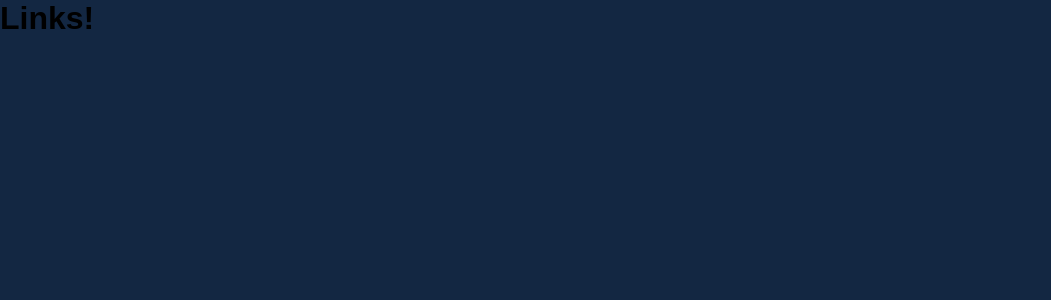
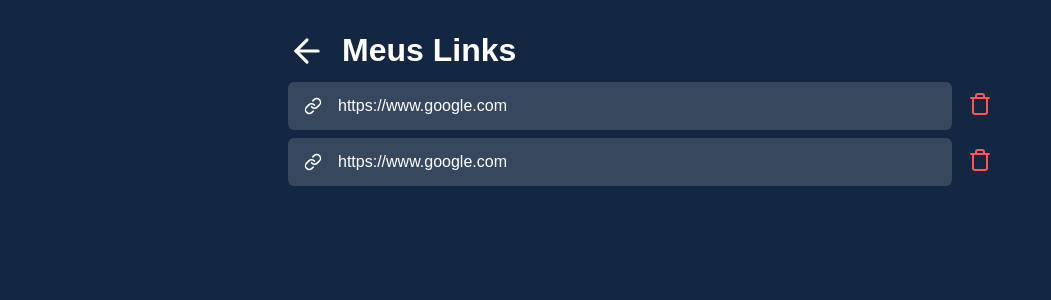
Before and after one commit to GustBitencourt/React-Encurtador-de-Link, a React (Create React App) app: page /mylinks in a window 1280 px wide. Shown: the top 300 px of the page, without its empty margins (0-1051 px from the left). Built offline with nearby package versions, Linux system fonts and the light colour scheme.

Commit message:
estilizacao linksPage

```diff
--- a/src/App.js
+++ b/src/App.js
@@ -1,4 +1,5 @@
 import RoutesApp from './routes/routes';
+import './App.css'
 
 const App = () => {
   return (
--- a/src/pages/LinksPage/index.js
+++ b/src/pages/LinksPage/index.js
@@ -1,8 +1,44 @@
+import './style.css';
+import { FiArrowLeft, FiLink, FiTrash } from 'react-icons/fi';
+import { Link } from 'react-router-dom';
+
 const LinksPage = () => {
   return (
-    <div>
-      <h1>Links!</h1>
-    </div>
+    <main className="links-container">
+
+      <div className="links-header">
+        <Link to="/">
+          <FiArrowLeft size={38} color="#fff" />
+        </Link>
+        <h1>Meus Links</h1>
+      </div>
+
+      <div className="links-item">
+
+        <buttom className="link">
+          <FiLink size={18} color="#fff" />
+          https://www.google.com
+        </buttom>
+
+        <buttom className="link-delete">
+          <FiTrash size={24} color="#FF5454" />
+        </buttom>
+
+      </div>
+
+      <div className="links-item">
+
+        <buttom className="link">
+          <FiLink size={18} color="#fff" />
+          https://www.google.com
+        </buttom>
+
+        <buttom className="link-delete">
+          <FiTrash size={24} color="#FF5454" />
+        </buttom>
+
+      </div>
+    </main>
   );
 };
 
--- /dev/null
+++ b/src/pages/LinksPage/style.css
@@ -0,0 +1,83 @@
+.links-container {
+    max-width: 1120px;
+    margin: 2rem auto 0 auto;
+}
+
+.links-header {
+    display: flex;
+    flex-direction: row;
+}
+
+.links-header svg {
+    margin-right: 1rem;
+}
+
+.links-header h1 {
+    color: #fff;
+}
+
+.links-item {
+    width: 44rem;
+    display: flex;
+    align-items: center;
+    flex-direction: row;
+    margin-top: 0.5rem;
+}
+
+.links-item:last-child {
+    margin-bottom: 1rem;
+}
+
+.link {
+    border: 0;
+    width: 100%;
+    min-width: 80%;
+    border-radius: 6px;
+    height: 3rem;
+    background-color: rgba(255, 255, 255, 0.15);
+    margin-right: 1rem;
+    display: flex;
+    align-items: center;
+    padding: 0 1rem;
+    font-size: 1rem;
+    color: #fff;
+}
+
+/* Não permite um link gigantesco transbordar seu o espaço  */
+.link {
+    white-space: nowrap;
+    overflow: hidden;
+    text-overflow: ellipsis;
+}
+
+.link svg {
+    margin-right: 1rem;
+}
+
+.link-delete {
+    border: 0;
+    background: transparent;
+}
+
+@media (max-width: 715px) {
+    .links-container {
+        width: 90%;
+    }
+
+    .logo h1 {
+        font-size: 2.5rem;
+    }
+
+    .links-item {
+        width: 100%;
+    }
+
+    .link {
+        width: 100%;
+    }
+
+    .link svg {
+        display: none;
+    }
+
+}
```
